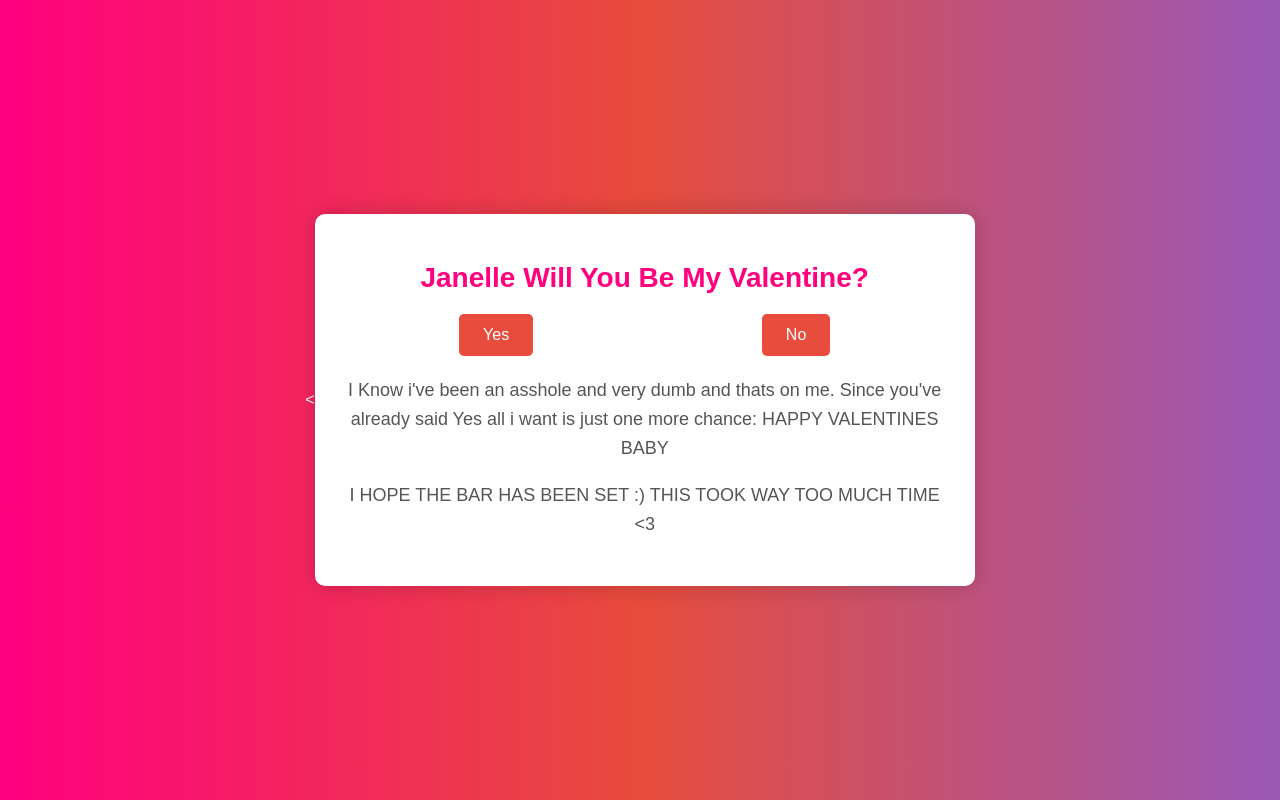
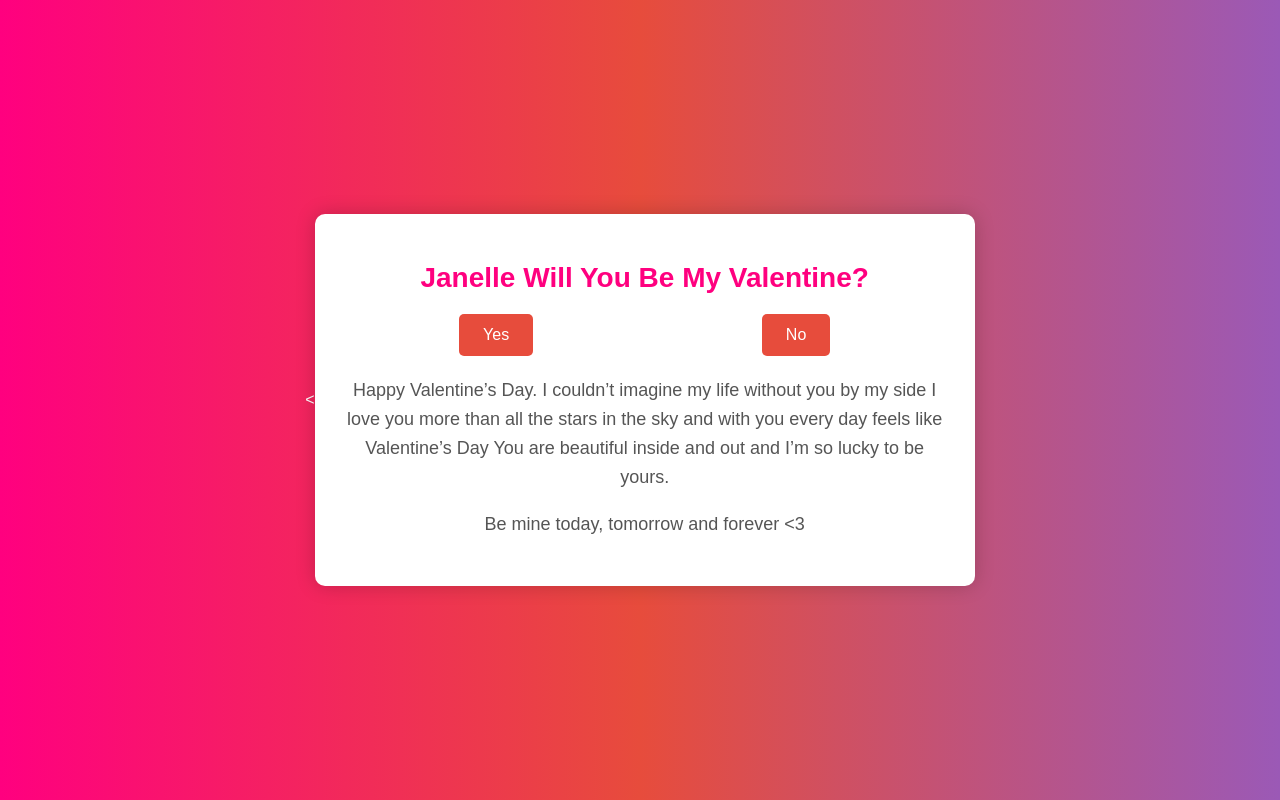
Before and after one commit to Judembarire/FOLDER, a plain HTML site: page index.html in a window 1280 px wide. Both pictures are taken after a click on the button "Yes". Drawn offline with Linux system fonts and the light colour scheme.

Commit message:
Update index.html

```diff
--- a/index.html
+++ b/index.html
@@ -3,7 +3,7 @@
 <head>
     <meta charset="UTF-8">
     <meta name="viewport" content="width=device-width, initial-scale=1.0">
-    <title>To The Lovely Janelle</title>
+    <title>To The Lovely  Abrianna</title>
     <style>
         body {
             text-align: center;
@@ -95,8 +95,8 @@
         function generateMessage(response) {
             var message = '';
             if (response === 'Yes') {
-                message = `<p>  I Know i've been an asshole and very dumb and thats on me. Since you've already said Yes all i want is just one more chance: HAPPY VALENTINES BABY  </p>
-                            <p> I HOPE THE BAR HAS BEEN SET :) THIS TOOK WAY TOO MUCH TIME <3 </p>`;
+                message = `<p> Happy Valentine’s Day. I couldn’t imagine my life without you by my side I love you more than all the stars in the sky and with you every day feels like Valentine’s Day You are beautiful inside and out and I’m so lucky to be yours.  </p>
+                            <p>Be mine today, tomorrow and forever <3 </p>`;
             } else {
                 message = `<p>It's okay, I understand. Wishing you a wonderful Valentine's Day!</p>`;
             }
```
